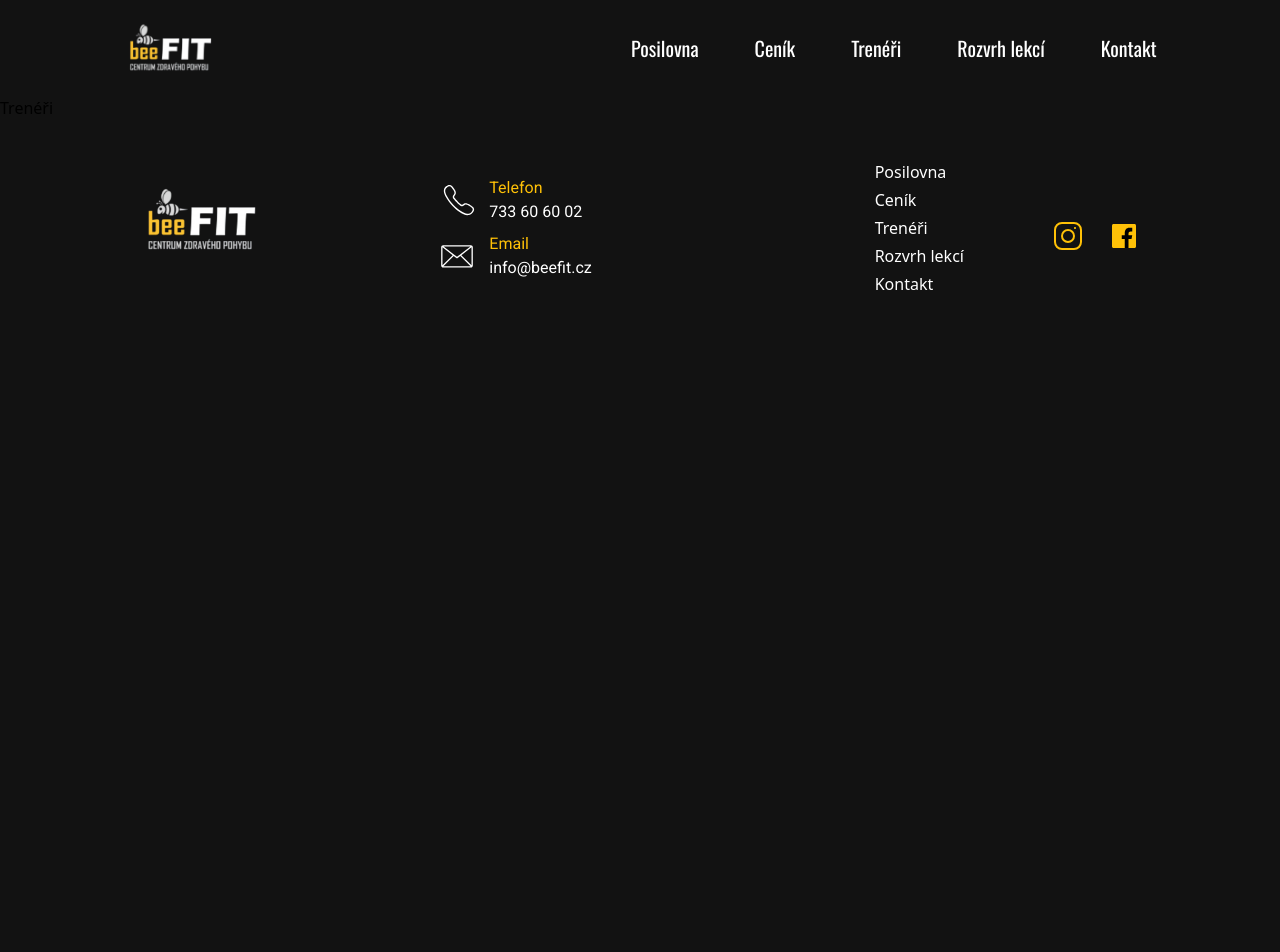
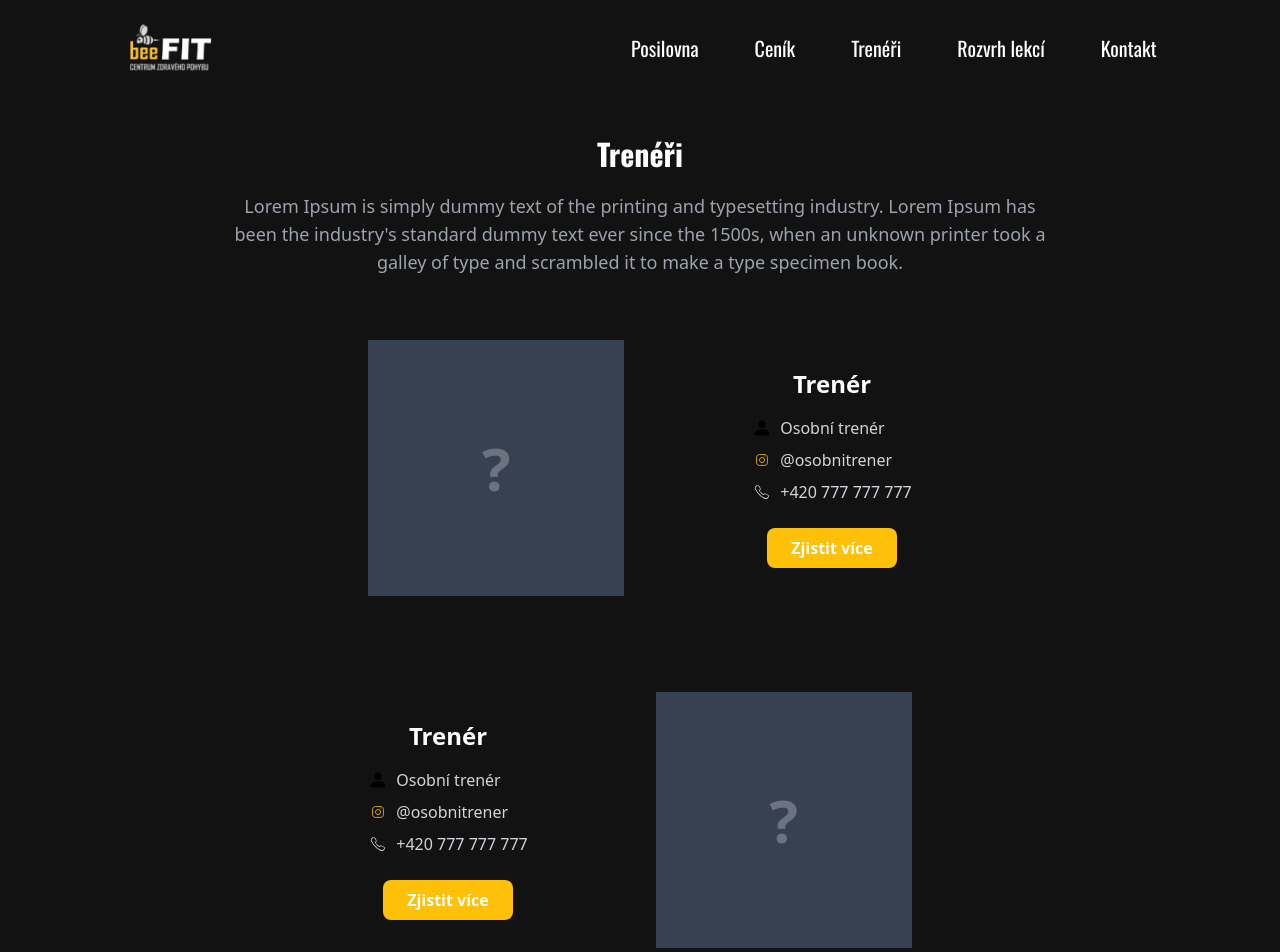
Before and after one commit to lxkask/beefit, a SvelteKit app: page /treneri in a window 1280 px wide. Shown: the top 952 px of the page. Before the commit the page ends 800 px from the top, so only its background shows below. Built offline with nearby package versions, Linux system fonts and the light colour scheme.

Commit message:
Treneri, rozvrh

```diff
--- a/src/lib/components/Footer.svelte
+++ b/src/lib/components/Footer.svelte
@@ -35,10 +35,10 @@
           <a href="/kontakt" class="hover:text-yellow-400">Kontakt</a>
         </nav>
         <div class="flex space-x-4 mt-4 items-center">
-          <a href="https://instagram.com" target="_blank" rel="noopener noreferrer">
+          <a href="https://instagram.com/kralova_music/" target="_blank" rel="noopener noreferrer">
             <img src={instagram} alt="Instagram" class="w-12 h-12 hover:opacity-75" />
           </a>
-          <a href="https://facebook.com" target="_blank" rel="noopener noreferrer">
+          <a href="https://facebook.com/kralovamusic" target="_blank" rel="noopener noreferrer">
             <img src={facebook} alt="Facebook" class="w-8 h-6 hover:opacity-75" />
           </a>
         </div>
--- a/src/routes/rozvrh/+page.svelte
+++ b/src/routes/rozvrh/+page.svelte
@@ -1 +1,58 @@
-<h1>Rozvrh lekcí</h1>
+<main>
+    <section class="pt-10 pb-20 bg-black text-white">
+        <!-- Nadpis sekce -->
+        <div class="container mx-auto text-left mb-16 font-bold">
+            <h2 class="text-3xl font-bold font-heading mb-5 text-center">Skupinové lekce s trenéry</h2>
+            <div class="flex flex-col gap-6  px-4 md:px-8 max-w-4xl">
+                <p class="text-lg text-gray-400">
+                    Lorem Ipsum is simply dummy text of the printing and typesetting industry. Lorem Ipsum has been the industry's standard dummy text ever since the 1500s, when an unknown printer took a galley of type and scrambled it to make a type specimen book.
+                </p>
+
+                <p class="text-lg text-gray-300">
+                    <span class="text-yellow">Podmínkou</span> konání lekce jsou <span class="text-yellow">minimálně</span> 2 přihlášení účastníci
+                </p>
+
+                <p class="text-lg text-gray-300">
+                    Účast na lekci rezervujte <span class="text-yellow">online</span> nebo na <span class="text-yellow">info@beefit.cz</span> / <span class="text-yellow">733 60 60 02</span>
+                </p>
+            </div>
+
+            <!-- Tlačítko pro rezervace -->
+            <div class="text-center mt-6">
+                <button class="bg-yellow text-black font-bold py-2 px-8 rounded">
+                    Online rezervace
+                </button>
+            </div>
+        </div>
+
+        <!-- Rozvrh lekcí -->
+        <div class="container mx-auto mt-12 px-4 font-bold">
+            <div>
+                <h3 class="text-2xl text-yellow mb-4">Úterý</h3>
+                <ul class="list-disc list-inside text-gray-300 space-y-2">
+                    <li>10:00 - 11:00</li>
+                    <li>Pružné tělo s Martinem</li>
+                    <li>Lekce zaměřena na problémy sedavého zaměstnání</li>
+                </ul>
+            </div>
+
+            <div class="mt-12">
+                <h3 class="text-2xl text-yellow mb-4">Středa</h3>
+                <ul class="list-disc list-inside text-gray-300 space-y-2">
+                    <li>10:00 - 11:00</li>
+                    <li>Pružné tělo s Martinem</li>
+                    <li>Lekce zaměřena na problémy sedavého zaměstnání</li>
+                </ul>
+            </div>
+
+            <div class="mt-12">
+                <h3 class="text-2xl text-yellow mb-4">Čtvrtek</h3>
+                <ul class="list-disc list-inside text-gray-300 space-y-2">
+                    <li>10:00 - 11:00</li>
+                    <li>Pružné tělo s Martinem</li>
+                    <li>Lekce zaměřena na problémy sedavého zaměstnání</li>
+                </ul>
+            </div>
+        </div>
+    </section>
+</main>
--- a/src/routes/treneri/+page.svelte
+++ b/src/routes/treneri/+page.svelte
@@ -1 +1,99 @@
-<h1>Trenéři</h1>
+<script>
+    import phone from '../../lib/images/phone-icon.svg';
+    import instagram from '../../lib/images/instagram-icon.svg';
+    import person from '../../lib/images/person-icon.svg';
+</script>
+
+<main>
+    <section class="pt-10 pb-20 bg-black text-white">
+        <!-- Nadpis sekce -->
+        <div class="container mx-auto text-center mb-16">
+            <h2 class="text-3xl font-bold font-heading mb-5">Trenéři</h2>
+            <p class="text-lg text-gray-400 max-w-4xl mx-auto px-4 md:px-8">
+                Lorem Ipsum is simply dummy text of the printing and typesetting industry. Lorem Ipsum has been the industry's standard dummy text ever since the 1500s, when an unknown printer took a galley of type and scrambled it to make a type specimen book.
+            </p>
+        </div>
+
+        <!-- Layout jednotlivých trenérů -->
+        <div class="container mx-auto space-y-24 px-4">
+            <!-- První trenér -->
+            <div class="flex flex-col md:flex-row justify-center items-center gap-32"> <!-- Vycentrováno a malá mezera -->
+                <!-- Obrázek trenéra vlevo -->
+                <div class="w-64 h-64 bg-gray-700 flex justify-center items-center mb-4 md:mb-0">
+                    <span class="text-6xl font-bold text-gray-500">?</span>
+                </div>
+
+                <!-- Informace trenéra vpravo -->
+                <div class="flex flex-col justify-center text-center">
+                    <h3 class="text-2xl font-bold text-yellow-500 mb-4">Trenér</h3>
+                    <ul class="space-y-2 text-gray-300 mx-auto max-w-xs">
+                        <li class="flex items-center">
+                            <img src={person} alt="Person icon" class="mr-2 h-5 w-5" />
+                            Osobní trenér
+                        </li>
+                        <li class="flex items-center">
+                            <img src={instagram} alt="Instagram icon" class="mr-2 h-5 w-5" />
+                            @osobnitrener
+                        </li>
+                        <li class="flex items-center">
+                            <img src={phone} alt="Phone icon" class="mr-2 h-5 w-5" />
+                            +420 777 777 777
+                        </li>
+                    </ul>
+                    <button class="mt-6 bg-yellow text-white font-bold py-2 px-6 rounded-lg  w-auto mx-auto">
+                        Zjistit více
+                    </button>
+                </div>
+            </div>
+
+            <!-- Druhý trenér (text vlevo, obrázek vpravo) -->
+            <div class="flex flex-col-reverse md:flex-row justify-center items-center gap-32"> <!-- Vycentrováno a malá mezera -->
+                <!-- Informace trenéra vlevo -->
+                <div class="flex flex-col justify-center text-center mb-4 md:mb-0">
+                    <h3 class="text-2xl font-bold text-yellow-500 mb-4">Trenér</h3>
+                    <ul class="space-y-2 text-gray-300 mx-auto max-w-xs">
+                        <li class="flex items-center">
+                            <img src={person} alt="Person icon" class="mr-2 h-5 w-5" />
+                            Osobní trenér
+                        </li>
+                        <li class="flex items-center">
+                            <img src={instagram} alt="Instagram icon" class="mr-2 h-5 w-5" />
+                            @osobnitrener
+                        </li>
+                        <li class="flex items-center">
+                            <img src={phone} alt="Phone icon" class="mr-2 h-5 w-5" />
+                            +420 777 777 777
+                        </li>
+                    </ul>
+                    <button class="mt-6 bg-yellow text-white font-bold py-2 px-6 rounded-lg  w-auto mx-auto">
+                        Zjistit více
+                    </button>
+                </div>
+
+                <!-- Obrázek trenéra vpravo -->
+                <div class="w-64 h-64 bg-gray-700 flex justify-center items-center">
+                    <span class="text-6xl font-bold text-gray-500">?</span>
+                </div>
+            </div>
+        </div>
+    </section>
+</main>
+
+
+
+
+
+
+
+
+
+
+
+
+
+
+
+
+<style>
+
+</style>
```
